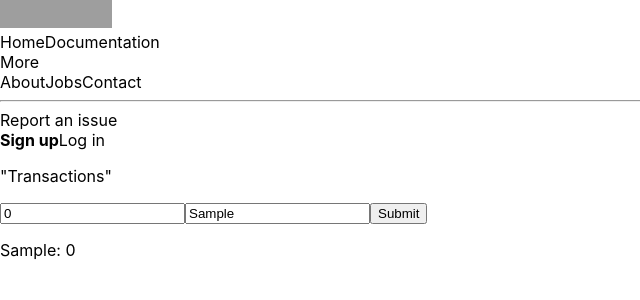
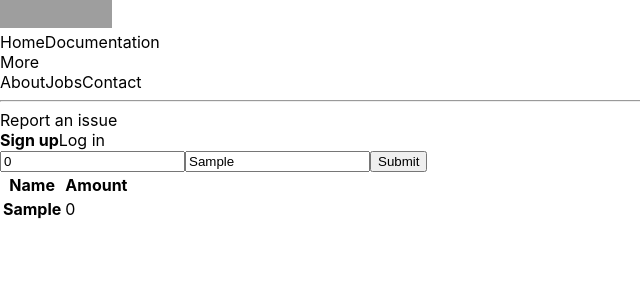
Before and after one commit to amw-zero/recur_react, a React (Create React App) app: page / in a window 1280 px wide. Both pictures are taken after typing "Sample" into the empty fields and a click on the button "Submit". Shown: the top 300 px of the page, without its empty margins (0-640 px from the left). Built offline with nearby package versions, Linux system fonts and the light colour scheme; no server answers; grey boxes are pictures that could not be loaded; the HTML template or start-up script is replaced by a standard one.

Commit message:
Factor components out

```diff
--- a/src/App.tsx
+++ b/src/App.tsx
@@ -1,45 +1,18 @@
 import React from 'react';
-import { Formik, Form, Field } from "formik";
-import { Application as Client, RecurringTransaction } from "./generated-client";
 import { observer } from 'mobx-react-lite';
 import { Navbar } from './Navbar';
-import { useStore } from './store';
 import { RecurringTransactions } from './RecurringTransactions';
+import { RecurringTransactionForm } from './RecurringTransactionForm';
 
-type FormValues = { amount: number, name: string };
-
-const App = observer(() => {
-  const client = useStore();
-  const handleSubmit = (values: FormValues, { setSubmitting }: { setSubmitting: (s: boolean) => void }) => {
-    client.create_recurring_transactionClient(values);
-    setSubmitting(false);
-  };
-
+const App = () => {
   return (
     <div className="App">
       <Navbar />
+      <RecurringTransactionForm />
       <RecurringTransactions />
-      <Formik
-        initialValues={{ amount: 0.0, name: "" }}
-        onSubmit={handleSubmit}
-      >
-        {({ isSubmitting }: { isSubmitting: boolean}) => (
-          <Form>
-            <Field type="number" name="amount" />
-            <Field type="string" name="name" />
-            <button type="submit" disabled={isSubmitting}>
-               Submit
-           </button>
-          </Form>
-        )}
-      </Formik>
-      {client.recurring_transactions.map((rt: RecurringTransaction) => {
-        return (
-          <p key={rt.name}>{`${rt.name}: ${rt.amount}`}</p>
-        )
-      })}
+
     </div>
   );
-});
+};
 
 export default App;
--- /dev/null
+++ b/src/RecurringTransactionForm.tsx
@@ -0,0 +1,29 @@
+import { Field, Form, Formik } from "formik";
+import { useStore } from "./store";
+
+type FormValues = { amount: number, name: string };
+
+export const RecurringTransactionForm = () => {
+  const client = useStore();
+  const handleSubmit = (values: FormValues, { setSubmitting }: { setSubmitting: (s: boolean) => void }) => {
+    client.create_recurring_transactionClient(values);
+    setSubmitting(false);
+  };
+
+  return (
+    <Formik
+      initialValues={{ amount: 0.0, name: "" }}
+      onSubmit={handleSubmit}
+    >
+      {({ isSubmitting }: { isSubmitting: boolean}) => (
+        <Form>
+          <Field type="number" name="amount" />
+          <Field type="string" name="name" />
+          <button type="submit" disabled={isSubmitting}>
+          Submit
+        </button>
+        </Form>
+      )}
+    </Formik>
+  );
+}
--- a/src/RecurringTransactions.tsx
+++ b/src/RecurringTransactions.tsx
@@ -1,3 +1,32 @@
-export function RecurringTransactions() {
-    return <p>"Transactions"</p>
-}
+import { observer } from "mobx-react-lite";
+import { RecurringTransaction } from "./generated-client";
+import { useStore } from "./store";
+
+const RecurringTransactionRow = observer(({ recurringTransaction }: { recurringTransaction: RecurringTransaction}) => {
+    return (
+        <tr>
+            <th>{recurringTransaction.name}</th>
+            <td>{recurringTransaction.amount}</td>
+        </tr>
+    )
+});
+
+export const RecurringTransactions = observer(() => {
+    const client = useStore();
+
+    return (
+        <table className="table">
+            <thead>
+                <tr>
+                    <th>Name</th>
+                    <th>Amount</th>
+                </tr>
+            </thead>
+            <tbody>
+                {client.recurring_transactions.map(rt => (
+                    <RecurringTransactionRow recurringTransaction={rt} />
+                ))}
+            </tbody>
+        </table>
+    );
+});
```
